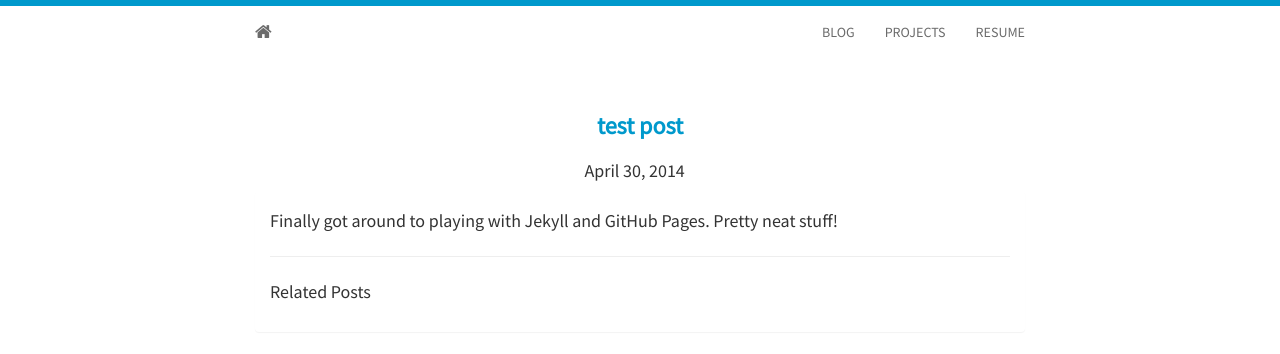
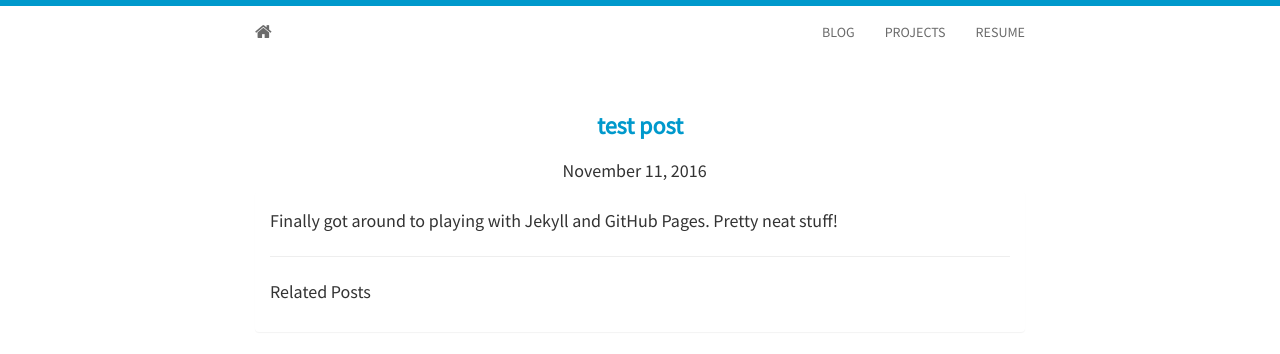
Before and after one commit to dmonagha/dmonagha.github.io, a Jekyll site: the page built from _posts/2016-11-10-test-post.md, in a window 1280 px wide. Shown: the top 354 px of the page. Built offline with Jekyll 4.4.1, drawn with Linux system fonts in a browser that asks for light colours; nearby versions of some CDN libraries.

Commit message:
Fixed test post

```diff
--- a/_posts/2016-11-10-test-post.md
+++ b/_posts/2016-11-10-test-post.md
@@ -1,7 +1,7 @@
 ---
 layout: post
 title: test post
-date: 2014-04-30
+date: 2016-11-11
 ---
 
 Finally got around to playing with Jekyll and GitHub Pages. Pretty neat stuff!
```
